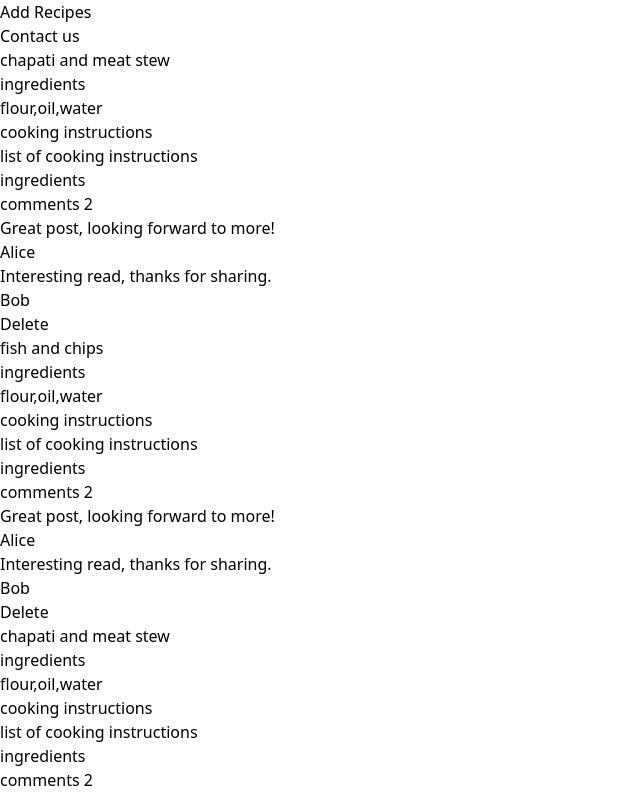
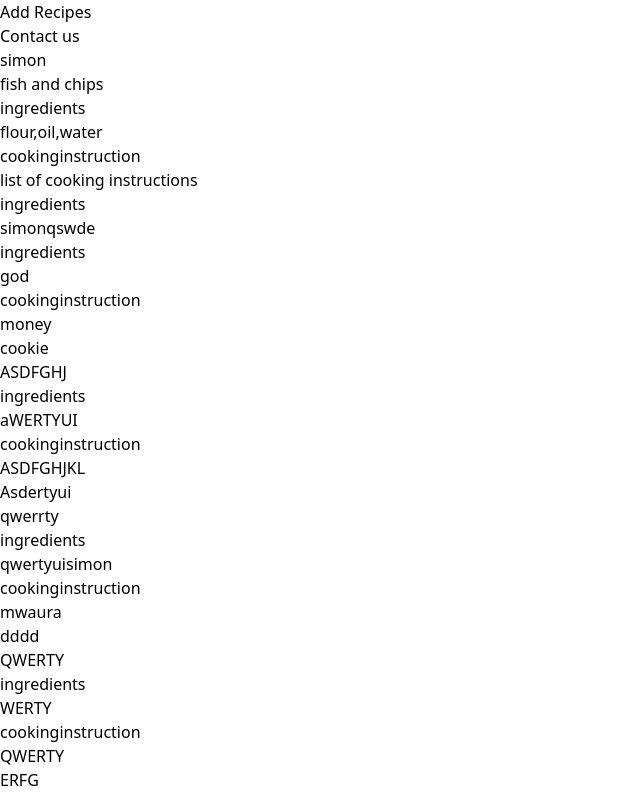
Before and after one commit to simonmwaura/recipe-app-phase-2, a React (Vite) app: page /recipe in a window 1280 px wide. Shown: the part 540-1336 px from the top of the page, without its empty margins (0-640 px from the left). Built offline with nearby package versions, Linux system fonts and the light colour scheme; data requests are answered from the project's data file.

Commit message:
assignment completed

```diff
--- a/db.json
+++ b/db.json
@@ -1,50 +1,8 @@
 {
   "posts": [
     {
-      "id": "1",
-      "recipename": "chapati and meat stew",
-      "ingredients": "ingredients",
-      "listofingredients": "flour,oil,water",
-      "cookinginstruction": "cooking instructions",
-      "listofcookinginstruction": "list of cooking instructions",
-      "images": "ingredients",
-      "comments": [
-        {
-          "id": 1,
-          "author": "Alice",
-          "text": "Great post, looking forward to more!"
-        },
-        {
-          "id": 2,
-          "author": "Bob",
-          "text": "Interesting read, thanks for sharing."
-        }
-      ]
-    },
-    {
       "id": "2",
       "recipename": "fish and chips",
-      "ingredients": "ingredients",
-      "listofingredients": "flour,oil,water",
-      "cookinginstruction": "cooking instructions",
-      "listofcookinginstruction": "list of cooking instructions",
-      "images": "ingredients",
-      "comments": [
-        {
-          "id": 1,
-          "author": "Alice",
-          "text": "Great post, looking forward to more!"
-        },
-        {
-          "id": 2,
-          "author": "Bob",
-          "text": "Interesting read, thanks for sharing."
-        }
-      ]
-    },
-    {
-      "id": "3",
-      "recipename": "chapati and meat stew",
       "ingredients": "ingredients",
       "listofingredients": "flour,oil,water",
       "cookinginstruction": "cooking instructions",
@@ -72,6 +30,32 @@
       "listofcookinginstruction": "money",
       "images": "cookie",
       "comments": []
+    },
+    {
+      "id": "41db",
+      "recipename": "ASDFGHJ",
+      "ingredients": "Asrtyu",
+      "listofingredients": "  aWERTYUI",
+      "cookinginstruction": "AWSERTYUIO",
+      "listofcookinginstruction": "  ASDFGHJKL",
+      "images": "Asdertyui",
+      "comments": []
+    },
+    {
+      "id": "9598",
+      "recipename": "qwerrty",
+      "listofingredients": "  qwertyuisimon",
+      "listofcookinginstruction": "mwaura  ",
+      "images": "  dddd",
+      "comments": []
+    },
+    {
+      "id": "d3af",
+      "recipename": "QWERTY",
+      "listofingredients": "  WERTY",
+      "listofcookinginstruction": "  QWERTY",
+      "images": "ERFG",
+      "comments": []
     }
   ]
 }
--- a/src/Home components/Footer.jsx
+++ b/src/Home components/Footer.jsx
@@ -11,7 +11,7 @@ export default function Footer() {
           <div class="mb-6 md:mb-0">
               <a href="/Home" class="flex items-center">
                   <img src="./images/sm.png" class="h-14 me-3" alt="logo is missing" />
-                  <span class="self-center text-white text-2xl font-semibold whitespace-nowrap dark:text-white">Flowbite</span>
+                  <span class="self-center text-white text-2xl font-semibold whitespace-nowrap dark:text-white">Pizza</span>
               </a>
           </div>
           <div class="grid grid-cols-2 gap-8 sm:gap-6 sm:grid-cols-3">
--- a/src/components/AddRecipes.jsx
+++ b/src/components/AddRecipes.jsx
@@ -1,9 +1,10 @@
 import React, { useEffect, useState }  from 'react'
 import { toast } from 'react-toastify'
-
+import { useNavigate } from 'react-router-dom'
 
 export default function AddRecipes()
 {
+  const nav=useNavigate()
 const[recipename,setRecipeName]=useState()
 const[ingredients,setIngredients]=useState()
 const[listofingredients,setListofingredients]=useState()
@@ -35,6 +36,7 @@ function handleSubmit(e){
 })
   .then((response) => response.json())
   .then((res) =>{
+    nav("/recipe")
       toast.success("Post saved successfully")
   } );
 }
@@ -54,18 +56,12 @@ function handleSubmit(e){
       <input value={recipename} onChange={(e)=>setRecipeName(e.target.value)} type="text" className="justify-center items-center block py-2.5 px-0 w-full text-sm text-gray-900 bg-transparent border-0 border-b-2 border-gray-300 appearance-none dark:text-white dark:border-gray-600 dark:focus:border-blue-500 focus:outline-none focus:ring-0 focus:border-blue-600 peer" required />
       <label for="floating_email" className="peer-focus:font-medium absolute text-sm text-gray-500 dark:text-gray-400 duration-300 transform -translate-y-6 scale-75 top-3 -z-10 origin-[0] peer-focus:start-0 rtl:peer-focus:translate-x-1/4 rtl:peer-focus:left-auto peer-focus:text-blue-600 peer-focus:dark:text-blue-500 peer-placeholder-shown:scale-100 peer-placeholder-shown:translate-y-0 peer-focus:scale-75 peer-focus:-translate-y-6">kindly enter the name of your recipe </label>
   </div>
-  <div class="relative z-0 w-full mb-5 group">
-      <input value={ingredients} onChange={(e)=>setIngredients(e.target.value)} type="text" className="justify-center items-center block py-2.5 px-0 w-full text-sm text-gray-900 bg-transparent border-0 border-b-2 border-gray-300 appearance-none dark:text-white dark:border-gray-600 dark:focus:border-blue-500 focus:outline-none focus:ring-0 focus:border-blue-600 peer" required />
-      <label for="floating_email" className="peer-focus:font-medium absolute text-sm text-gray-500 dark:text-gray-400 duration-300 transform -translate-y-6 scale-75 top-3 -z-10 origin-[0] peer-focus:start-0 rtl:peer-focus:translate-x-1/4 rtl:peer-focus:left-auto peer-focus:text-blue-600 peer-focus:dark:text-blue-500 peer-placeholder-shown:scale-100 peer-placeholder-shown:translate-y-0 peer-focus:scale-75 peer-focus:-translate-y-6">kindly enter the Word ingredients </label>
-  </div>
+
   <div class="relative z-0 w-full mb-5 group">
       <textarea value={listofingredients} onChange={(e)=>setListofingredients(e.target.value)} type="text" className="justify-center items-center block py-2.5 px-0 w-full text-sm text-gray-900 bg-transparent border-0 border-b-2 border-gray-300 appearance-none dark:text-white dark:border-gray-600 dark:focus:border-blue-500 focus:outline-none focus:ring-0 focus:border-blue-600 peer" required>  </textarea>
       <label for="floating_email" className="peer-focus:font-medium absolute text-sm text-gray-500 dark:text-gray-400 duration-300 transform -translate-y-6 scale-75 top-3 -z-10 origin-[0] peer-focus:start-0 rtl:peer-focus:translate-x-1/4 rtl:peer-focus:left-auto peer-focus:text-blue-600 peer-focus:dark:text-blue-500 peer-placeholder-shown:scale-100 peer-placeholder-shown:translate-y-0 peer-focus:scale-75 peer-focus:-translate-y-6">kindly enter the list of ingredients </label>
   </div>
-  <div class="relative z-0 w-full mb-5 group">
-      <input value={cookinginstruction} onChange={(e)=>setCookinginstructions(e.target.value)} type="text" className="justify-center items-center block py-2.5 px-0 w-full text-sm text-gray-900 bg-transparent border-0 border-b-2 border-gray-300 appearance-none dark:text-white dark:border-gray-600 dark:focus:border-blue-500 focus:outline-none focus:ring-0 focus:border-blue-600 peer" required />
-      <label for="floating_email" className="peer-focus:font-medium absolute text-sm text-gray-500 dark:text-gray-400 duration-300 transform -translate-y-6 scale-75 top-3 -z-10 origin-[0] peer-focus:start-0 rtl:peer-focus:translate-x-1/4 rtl:peer-focus:left-auto peer-focus:text-blue-600 peer-focus:dark:text-blue-500 peer-placeholder-shown:scale-100 peer-placeholder-shown:translate-y-0 peer-focus:scale-75 peer-focus:-translate-y-6">kindly enter the words cooking instructions </label>
-  </div>
+
   <div class="relative z-0 w-full mb-5 group">
       <textarea value={listofcookinginstruction} onChange={(e)=>setListofcookinginstructions(e.target.value)} type="text" className="justify-center items-center block py-2.5 px-0 w-full text-sm text-gray-900 bg-transparent border-0 border-b-2 border-gray-300 appearance-none dark:text-white dark:border-gray-600 dark:focus:border-blue-500 focus:outline-none focus:ring-0 focus:border-blue-600 peer" required>  </textarea>
       <label for="floating_email" className="peer-focus:font-medium absolute text-sm text-gray-500 dark:text-gray-400 duration-300 transform -translate-y-6 scale-75 top-3 -z-10 origin-[0] peer-focus:start-0 rtl:peer-focus:translate-x-1/4 rtl:peer-focus:left-auto peer-focus:text-blue-600 peer-focus:dark:text-blue-500 peer-placeholder-shown:scale-100 peer-placeholder-shown:translate-y-0 peer-focus:scale-75 peer-focus:-translate-y-6">kindly enter the set of cooking instructions </label>
--- a/src/components/Blog.jsx
+++ b/src/components/Blog.jsx
@@ -6,19 +6,69 @@ export default function Blog() {
   const[post,setPost]=useState({})
 
 
- useEffect(()=>{
+  useEffect(()=>{
+    fetch(`http://localhost:3000/posts/${id}`)
+    .then((res)=>res.json())
+    .then((data)=>{
+       setPost(data)
+    })
+  }, [id])
 
-  fetch(`http://localhost:3000/posts/${id}`)
-  .then((response) => response.json())
-  .then((data) =>{
-    setPost(data)
-  } );
-},[id])
+
+  const handleDelete=(id)=>{
+
+    fetch(`http://localhost:3000/posts/${id}`, {
+      method: 'DELETE',
+    })
+    .then((response) =>response.json())
+    .then((response) =>{
+
+      toast.success("Post deleted succesfully")
+    })
+
+
+  }
+
+
 
 
   return (
+    <div className='flex justify-center'>
+
+
+<div class="max-w-sm bg-white border border-gray-200 rounded-lg shadow dark:bg-gray-800 dark:border-gray-700">
     <div>
-       ID {post.recipename}
+        <img class="rounded-t-lg h-[50vh] w-full" src="https://images.pexels.com/photos/2762942/pexels-photo-2762942.jpeg?auto=compress&cs=tinysrgb&w=1260&h=750&dpr=1" alt="" />
+    </div>
+
+
+    <button onClick={()=>handleDelete(post.id)} type="button" class="text-white bg-gradient-to-r from-red-400 via-red-500 to-red-600 hover:bg-gradient-to-br focus:ring-4 focus:outline-none focus:ring-red-300 dark:focus:ring-red-800 font-medium rounded-lg text-sm px-5 py-2.5 text-center me-2 mb-2">Delete</button>
+    <div class="p-5">
+        <a href="#">
+            <h5 class="mb-2 text-2xl font-bold tracking-tight text-gray-900 dark:text-white">{post.recipename}</h5>
+        </a>
+        <p class="mb-3 font-normal text-gray-700 dark:text-gray-400">{post.ingredients}</p>
+        <p class="mb-3 font-normal text-gray-700 dark:text-gray-400">{post.listofingredients}</p>
+        <p class="mb-3 font-normal text-gray-700 dark:text-gray-400">{post.cookinginstruction}</p>
+        <p class="mb-3 font-normal text-gray-700 dark:text-gray-400">{post.listofcookinginstruction}</p>
+        <div className='bg-green-600 p-4 '>
+              <h5>comments  {post && post.comments && post.comments.length}</h5>
+                {
+                 post && post.comments && post.comments.map((comment,index)=>(
+                    <div className='p-2 bg-white  mt-2' key={index}>
+                        <p>{comment.text}</p>
+                        <p>{comment.author}</p>
+
+                    </div>
+                  ))
+                }
+            </div>
+
+    </div>
+</div>
+
+
+
     </div>
   )
 }
--- a/src/components/Recipe.jsx
+++ b/src/components/Recipe.jsx
@@ -3,7 +3,6 @@ import Post from '../recipe component/Post';
 
 export default function Recipe() {
   const[posts,setPosts]=useState([])
-  const[onDelete,setOndelete]=useState()
 
  useEffect(()=>{
 
@@ -12,17 +11,18 @@ export default function Recipe() {
   .then((data) =>{
     setPosts(data)
   } );
-},[onDelete])
+},[])
 
 
   return (
 
     <div>
+      <h1>simon</h1>
       <div className='grid md:grid-cols-3  grid-cols-1 gap-6'>
 
       {
         posts.map((post)=>(
-          <Post  key={post.id} setOndelete={setOndelete} post={post}/>
+          <Post  key={post.id} post={post}/>
         ))
        }
 
--- a/src/recipe component/Post.jsx
+++ b/src/recipe component/Post.jsx
@@ -2,21 +2,8 @@ import React from 'react'
 import { Link } from 'react-router-dom'
 import { toast } from 'react-toastify'
 
-export default function Post({post,setOndelete}) {
+export default function Post({post}) {
 
-const handleDelete=(id)=>{
-
-  fetch(`http://localhost:3000/posts/${id}`, {
-    method: 'DELETE',
-  })
-  .then((response) =>response.json())
-  .then((response) =>{
-   setOndelete(id)
-    toast.success("Post deleted succesfully")
-  })
-
-
-}
 
 
 
@@ -25,24 +12,12 @@ const handleDelete=(id)=>{
 
 <Link to={`/blog/${post.id}`} className='border p-5' key={post.id}>
             <h1 className='text-xl font-semibold'>{post.recipename}</h1>
-            <p>{post.ingredients}</p>
+            <h4 className='font-extrabold text-2xl '>ingredients</h4>
             <p>{post.listofingredients}</p>
-            <p>{post.cookinginstruction}</p>
+            <h4 className='font-extrabold text-2xl'>cookinginstruction</h4>
             <p>{post.listofcookinginstruction}</p>
             <p>{post.images}</p>
-            <div className='bg-green-600 p-4 '>
-              <h5>comments  {post.comments.length}</h5>
-                {
-                  post.comments.map((comment,index)=>(
-                    <div className='p-2 bg-white  mt-2' key={index}>
-                        <p>{comment.text}</p>
-                        <p>{comment.author}</p>
 
-                    </div>
-                  ))
-                }
-            </div>
-            <button onClick={()=>handleDelete(post.id)} type="button" class="text-white bg-gradient-to-r from-red-400 via-red-500 to-red-600 hover:bg-gradient-to-br focus:ring-4 focus:outline-none focus:ring-red-300 dark:focus:ring-red-800 font-medium rounded-lg text-sm px-5 py-2.5 text-center me-2 mb-2">Delete</button>
           </Link>
     </div>
   )
```
Also changed, not shown: src/components/Contactus.jsx (+68 -7 lines), src/index.css (+33 -0 lines).
